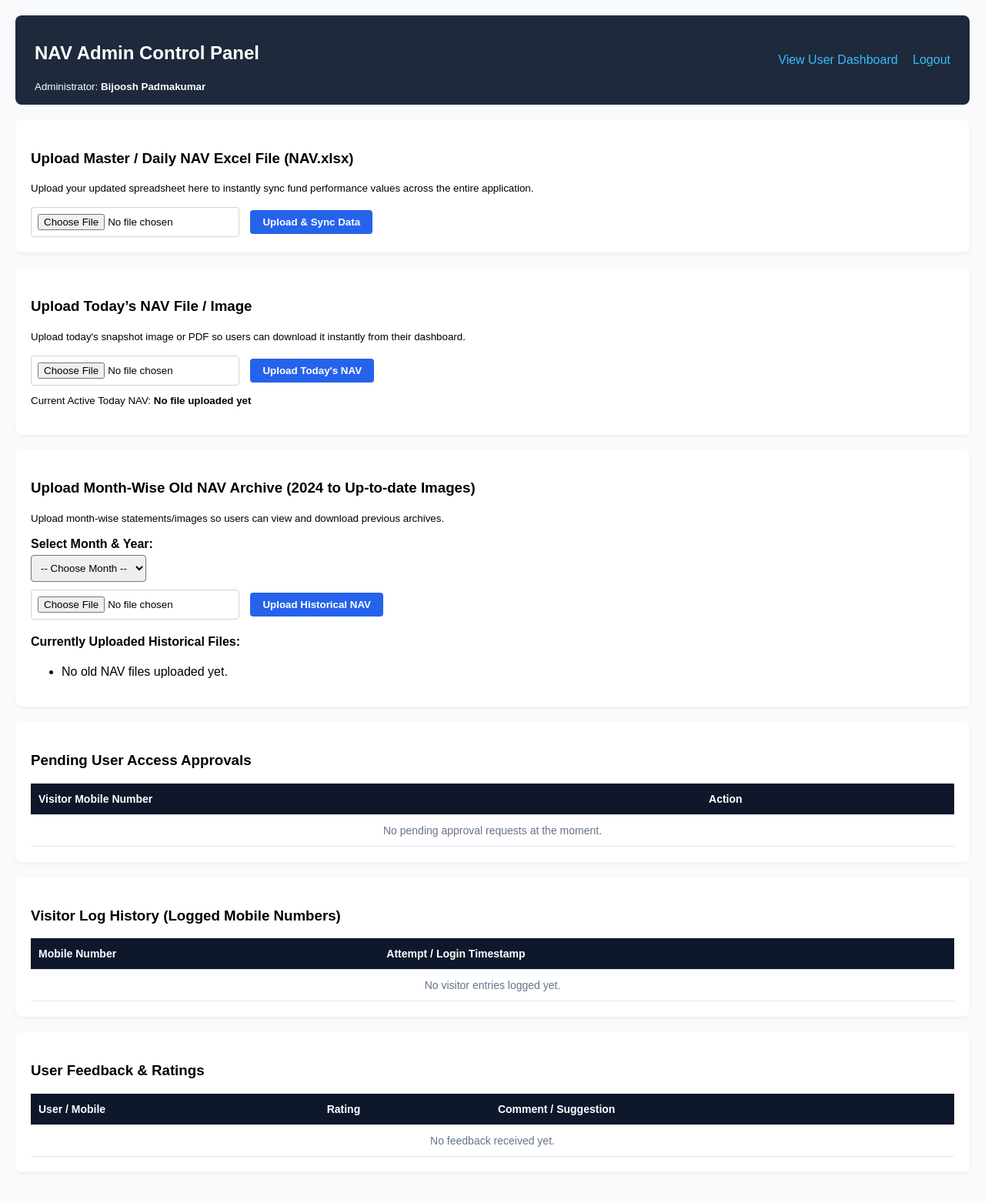
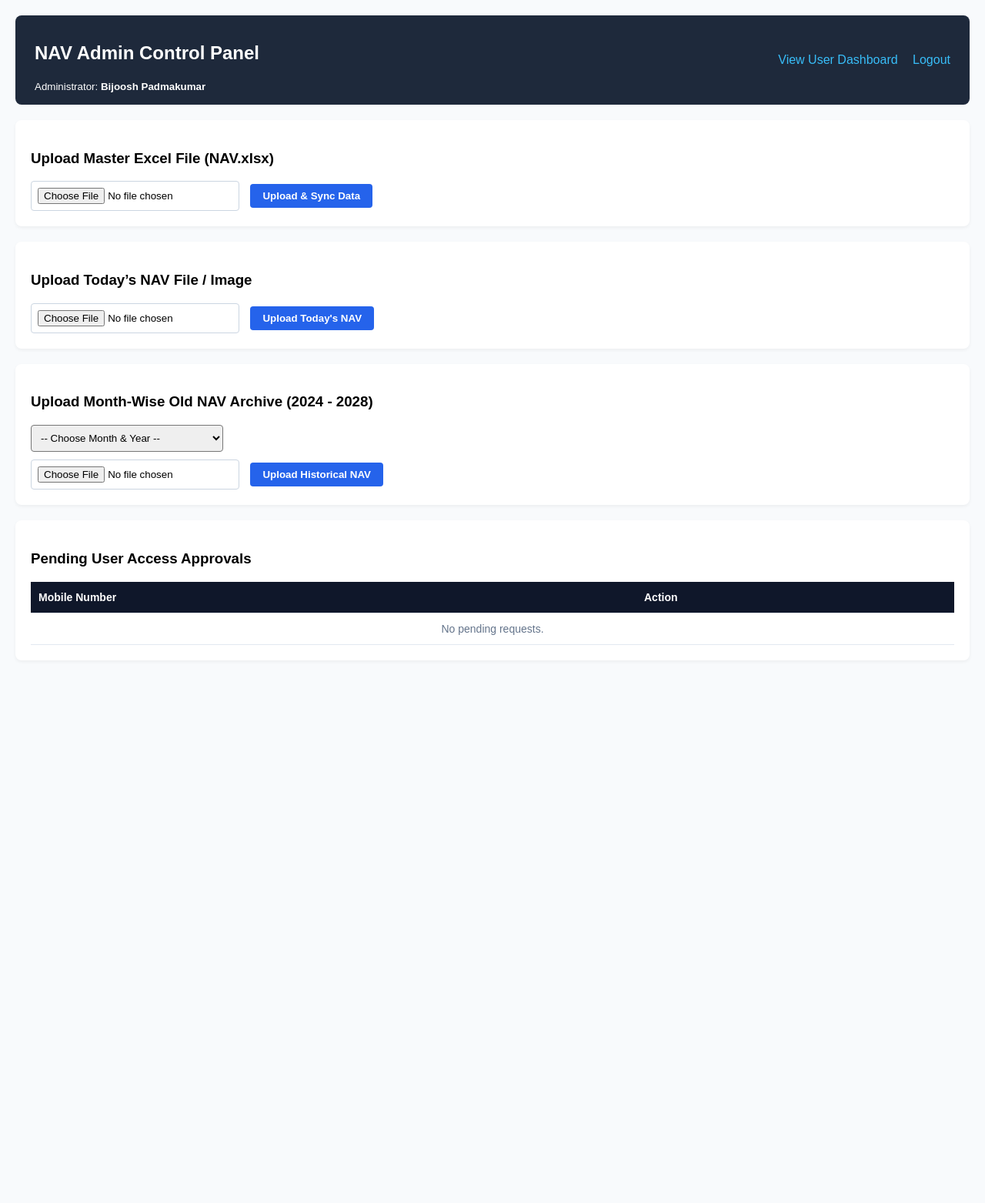
Before and after one commit to Bichu666/nav-dashboard, a Flask app: page /admin in a window 1280 px wide. Shown: the whole page at 77% size. After the commit the page ends 838 px from the top, so only its background shows below. Run offline with Flask 3, Linux system fonts and the light colour scheme.

Commit message:
Update admin.html

```diff
--- a/templates/admin.html
+++ b/templates/admin.html
@@ -15,11 +15,9 @@
         .btn-deny { background: #ef4444; color: white; border: none; padding: 6px 12px; cursor: pointer; border-radius: 4px; font-weight: bold; }
         input[type="file"] { padding: 8px; border: 1px solid #cbd5e1; border-radius: 4px; margin-right: 10px; }
         button[type="submit"] { background: #2563eb; color: white; border: none; padding: 8px 16px; border-radius: 4px; cursor: pointer; font-weight: bold; }
-        button[type="submit"]:hover { background: #1d4ed8; }
     </style>
 </head>
 <body>
-
     <div class="header-bar">
         <div>
             <h2>NAV Admin Control Panel</h2>
@@ -31,39 +29,31 @@
         </div>
     </div>
 
-    <!-- Master Excel Upload Section -->
     <div class="card">
-        <h3>Upload Master / Daily NAV Excel File (NAV.xlsx)</h3>
-        <p><small>Upload your updated spreadsheet here to instantly sync fund performance values across the entire application.</small></p>
+        <h3>Upload Master Excel File (NAV.xlsx)</h3>
         <form action="/admin" method="POST" enctype="multipart/form-data">
             <input type="file" name="excel_file" accept=".xlsx" required>
             <button type="submit">Upload & Sync Data</button>
         </form>
     </div>
 
-    <!-- Today's NAV File / Image Upload Section -->
     <div class="card">
         <h3>Upload Today’s NAV File / Image</h3>
-        <p><small>Upload today's snapshot image or PDF so users can download it instantly from their dashboard.</small></p>
         <form action="/admin" method="POST" enctype="multipart/form-data">
             <input type="file" name="today_nav_file" accept="image/*,.pdf" required>
             <button type="submit">Upload Today's NAV</button>
         </form>
-        {% if today_nav_file.name %}
-            <p style="margin-top: 10px;"><small>Current Active Today NAV: <strong>{{ today_nav_file.name }}</strong></small></p>
-        {% endif %}
     </div>
 
-    <!-- Month-Wise Old NAV Archive Upload Section (2024 to Present) -->
     <div class="card">
-        <h3>Upload Month-Wise Old NAV Archive (2024 to Up-to-date Images)</h3>
-        <p><small>Upload month-wise statements/images so users can view and download previous archives.</small></p>
+        <h3>Upload Month-Wise Old NAV Archive (2024 - 2028)</h3>
         <form action="/admin" method="POST" enctype="multipart/form-data">
             <div style="margin-bottom: 10px;">
-                <label><strong>Select Month & Year:</strong></label><br>
-                <select name="old_nav_month" style="padding: 8px; margin-top: 5px; border-radius: 4px;" required>
-                    <option value="">-- Choose Month --</option>
-                    <!-- 2024 Months -->
+                <select name="old_nav_month" style="padding: 8px; border-radius: 4px; width: 250px;" required>
+                    <option value="">-- Choose Month & Year --</option>
+
+                    <!-- 2024 -->
+                    <optgroup label="2024">
                         <option value="January 2024">January 2024</option>
                         <option value="February 2024">February 2024</option>
                         <option value="March 2024">March 2024</option>
@@ -76,7 +66,10 @@
                         <option value="October 2024">October 2024</option>
                         <option value="November 2024">November 2024</option>
                         <option value="December 2024">December 2024</option>
-                    <!-- 2025 Months -->
+                    </optgroup>
+
+                    <!-- 2025 -->
+                    <optgroup label="2025">
                         <option value="January 2025">January 2025</option>
                         <option value="February 2025">February 2025</option>
                         <option value="March 2025">March 2025</option>
@@ -89,7 +82,10 @@
                         <option value="October 2025">October 2025</option>
                         <option value="November 2025">November 2025</option>
                         <option value="December 2025">December 2025</option>
-                    <!-- 2026 Months -->
+                    </optgroup>
+
+                    <!-- 2026 -->
+                    <optgroup label="2026">
                         <option value="January 2026">January 2026</option>
                         <option value="February 2026">February 2026</option>
                         <option value="March 2026">March 2026</option>
@@ -99,29 +95,55 @@
                         <option value="July 2026">July 2026</option>
                         <option value="August 2026">August 2026</option>
                         <option value="September 2026">September 2026</option>
+                        <option value="October 2026">October 2026</option>
+                        <option value="November 2026">November 2026</option>
+                        <option value="December 2026">December 2026</option>
+                    </optgroup>
+
+                    <!-- 2027 -->
+                    <optgroup label="2027">
+                        <option value="January 2027">January 2027</option>
+                        <option value="February 2027">February 2027</option>
+                        <option value="March 2027">March 2027</option>
+                        <option value="April 2027">April 2027</option>
+                        <option value="May 2027">May 2027</option>
+                        <option value="June 2027">June 2027</option>
+                        <option value="July 2027">July 2027</option>
+                        <option value="August 2027">August 2027</option>
+                        <option value="September 2027">September 2027</option>
+                        <option value="October 2027">October 2027</option>
+                        <option value="November 2027">November 2027</option>
+                        <option value="December 2027">December 2027</option>
+                    </optgroup>
+
+                    <!-- 2028 -->
+                    <optgroup label="2028">
+                        <option value="January 2028">January 2028</option>
+                        <option value="February 2028">February 2028</option>
+                        <option value="March 2028">March 2028</option>
+                        <option value="April 2028">April 2028</option>
+                        <option value="May 2028">May 2028</option>
+                        <option value="June 2028">June 2028</option>
+                        <option value="July 2028">July 2028</option>
+                        <option value="August 2028">August 2028</option>
+                        <option value="September 2028">September 2028</option>
+                        <option value="October 2028">October 2028</option>
+                        <option value="November 2028">November 2028</option>
+                        <option value="December 2028">December 2028</option>
+                    </optgroup>
                 </select>
             </div>
             <input type="file" name="old_nav_file" accept="image/*,.pdf" required>
             <button type="submit">Upload Historical NAV</button>
         </form>
-
-        <h4 style="margin-top: 20px;">Currently Uploaded Historical Files:</h4>
-        <ul>
-            {% for month, filename in old_nav_files.items() %}
-                <li><strong>{{ month }}</strong>: {{ filename }} (<a href="/download/{{ filename }}" target="_blank">Download</a>)</li>
-            {% else %}
-                <li>No old NAV files uploaded yet.</li>
-            {% endfor %}
-        </ul>
     </div>
 
-    <!-- Pending Access Requests -->
     <div class="card">
         <h3>Pending User Access Approvals</h3>
         <table>
             <thead>
                 <tr>
-                    <th>Visitor Mobile Number</th>
+                    <th>Mobile Number</th>
                     <th>Action</th>
                 </tr>
             </thead>
@@ -133,69 +155,15 @@
                         <form action="/admin" method="POST" style="display:inline;">
                             <input type="hidden" name="mobile" value="{{ mobile }}">
                             <input type="hidden" name="action" value="approve">
-                            <button type="submit" class="btn-approve">Approve Access</button>
-                        </form>
-                        <form action="/admin" method="POST" style="display:inline; margin-left: 5px;">
-                            <input type="hidden" name="mobile" value="{{ mobile }}">
-                            <input type="hidden" name="action" value="deny">
-                            <button type="submit" class="btn-deny">Deny</button>
+                            <button type="submit" class="btn-approve">Approve</button>
                         </form>
                     </td>
                 </tr>
                 {% else %}
-                <tr><td colspan="2" style="text-align: center; color: #64748b;">No pending approval requests at the moment.</td></tr>
+                <tr><td colspan="2" style="text-align: center; color: #64748b;">No pending requests.</td></tr>
                 {% endfor %}
             </tbody>
         </table>
     </div>
-
-    <!-- Visitor Log History -->
-    <div class="card">
-        <h3>Visitor Log History (Logged Mobile Numbers)</h3>
-        <table>
-            <thead>
-                <tr>
-                    <th>Mobile Number</th>
-                    <th>Attempt / Login Timestamp</th>
-                </tr>
-            </thead>
-            <tbody>
-                {% for log in visitor_logs %}
-                <tr>
-                    <td>{{ log.mobile }}</td>
-                    <td>{{ log.time }}</td>
-                </tr>
-                {% else %}
-                <tr><td colspan="2" style="text-align: center; color: #64748b;">No visitor entries logged yet.</td></tr>
-                {% endfor %}
-            </tbody>
-        </table>
-    </div>
-
-    <!-- User Feedback & Ratings -->
-    <div class="card">
-        <h3>User Feedback & Ratings</h3>
-        <table>
-            <thead>
-                <tr>
-                    <th>User / Mobile</th>
-                    <th>Rating</th>
-                    <th>Comment / Suggestion</th>
-                </tr>
-            </thead>
-            <tbody>
-                {% for fb in feedback_list %}
-                <tr>
-                    <td>{{ fb.user }}</td>
-                    <td>⭐ {{ fb.rating }} / 5</td>
-                    <td>{{ fb.comment }}</td>
-                </tr>
-                {% else %}
-                <tr><td colspan="3" style="text-align: center; color: #64748b;">No feedback received yet.</td></tr>
-                {% endfor %}
-            </tbody>
-        </table>
-    </div>
-
 </body>
 </html>
```
Lines whose indentation alone changed are shown as unchanged.
